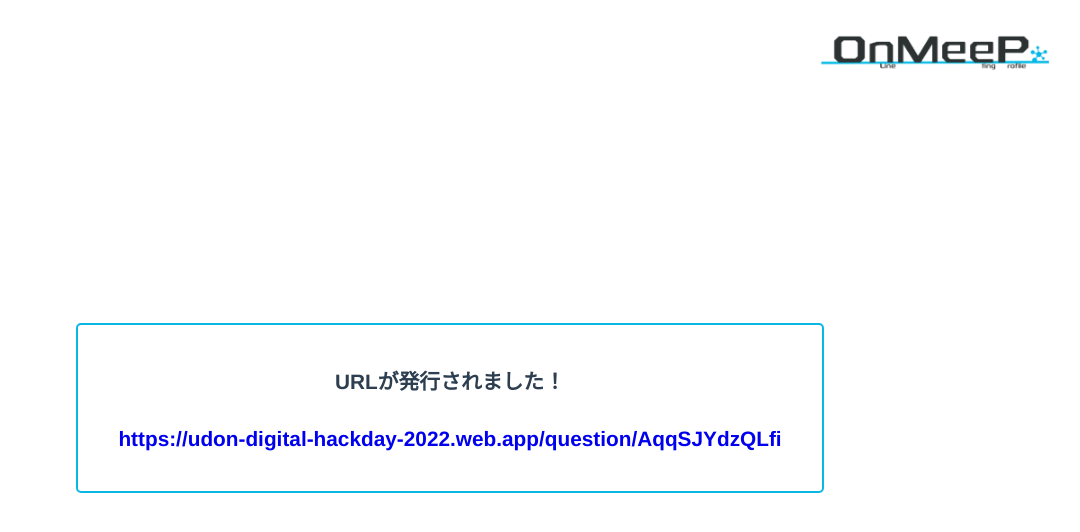
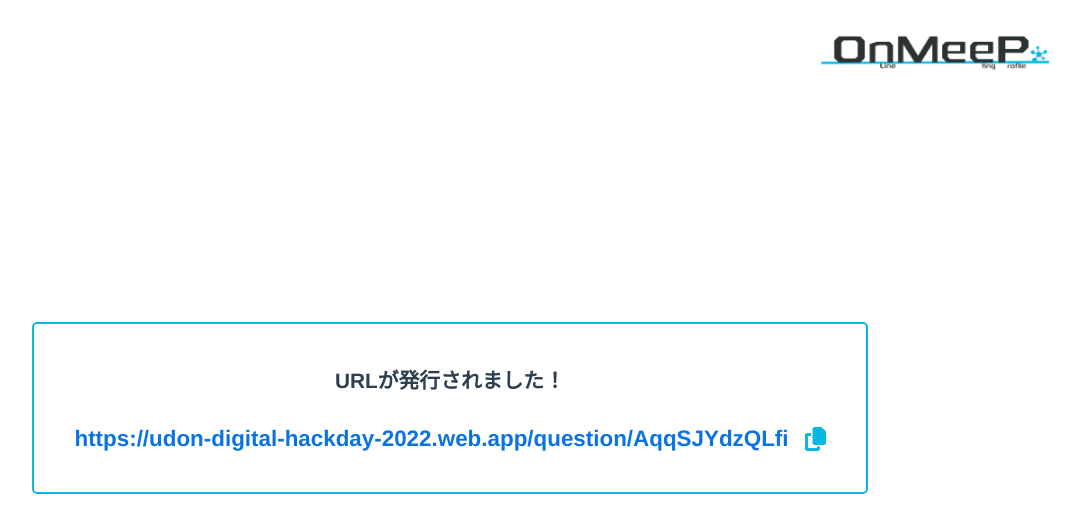
Before and after one commit to TeamUDN/digital-hackday-2022, a Vue app: page /create-url in a window 1280 px wide. Shown: the top 532 px of the page, without its empty margins (198-1278 px from the left). Built offline with nearby package versions, Linux system fonts and the light colour scheme; the HTML template or start-up script is replaced by a standard one; what vue-particles would draw is missing.

Commit message:
add copy icon

```diff
--- a/src/App.vue
+++ b/src/App.vue
@@ -94,4 +94,9 @@ button{
   padding: 2.5rem;
   margin: 0 auto;
 }
+/* icon style */
+.fa-icon {
+  font-size: 1.5rem;
+  color: #0AB7E2;
+}
 </style>
--- a/src/components/pages/CreateUrl.vue
+++ b/src/components/pages/CreateUrl.vue
@@ -3,8 +3,9 @@
   <div class="center">
     <div class="whiteSquare">
       <p>URLが発行されました！</p>
-      <p>
+      <p class="urlFlex">
         <router-link :to="`/question/${urlStr}`" target="_blank">https://udon-digital-hackday-2022.web.app/question/{{urlStr}}</router-link>
+        <fa icon="copy" class="fa-icon"/>
       </p>
     </div>
   </div>
@@ -38,4 +39,14 @@ export default {
     font-size: 1.3rem;
   }
 }
+.urlFlex {
+  width: fit-content;
+  display: flex;
+  gap: 1rem;
+  align-items: center;
+  a {
+    color: #0a72e2;
+    font-size: 1.4rem;
+  }
+}
 </style>
--- a/src/main.js
+++ b/src/main.js
@@ -3,10 +3,10 @@ import App from './App.vue'
 import VueParticles from 'vue-particles'
 import router from './router.js'
 import { library } from '@fortawesome/fontawesome-svg-core'
-import { faLeaf } from '@fortawesome/free-solid-svg-icons'
+import { faCopy } from '@fortawesome/free-solid-svg-icons'
 import { FontAwesomeIcon } from '@fortawesome/vue-fontawesome'
 
-library.add(faLeaf)
+library.add(faCopy)
 
 const app = createApp(App)
 app.use(VueParticles)
```
